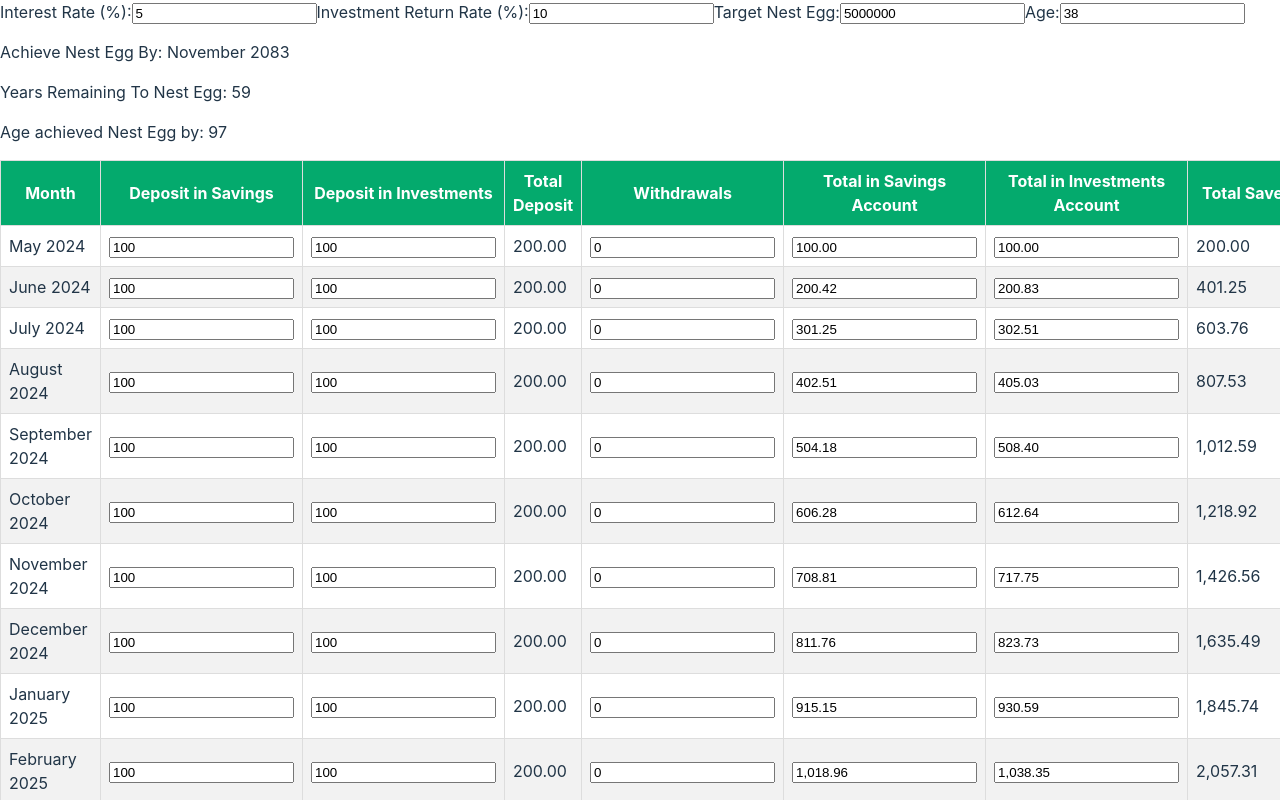
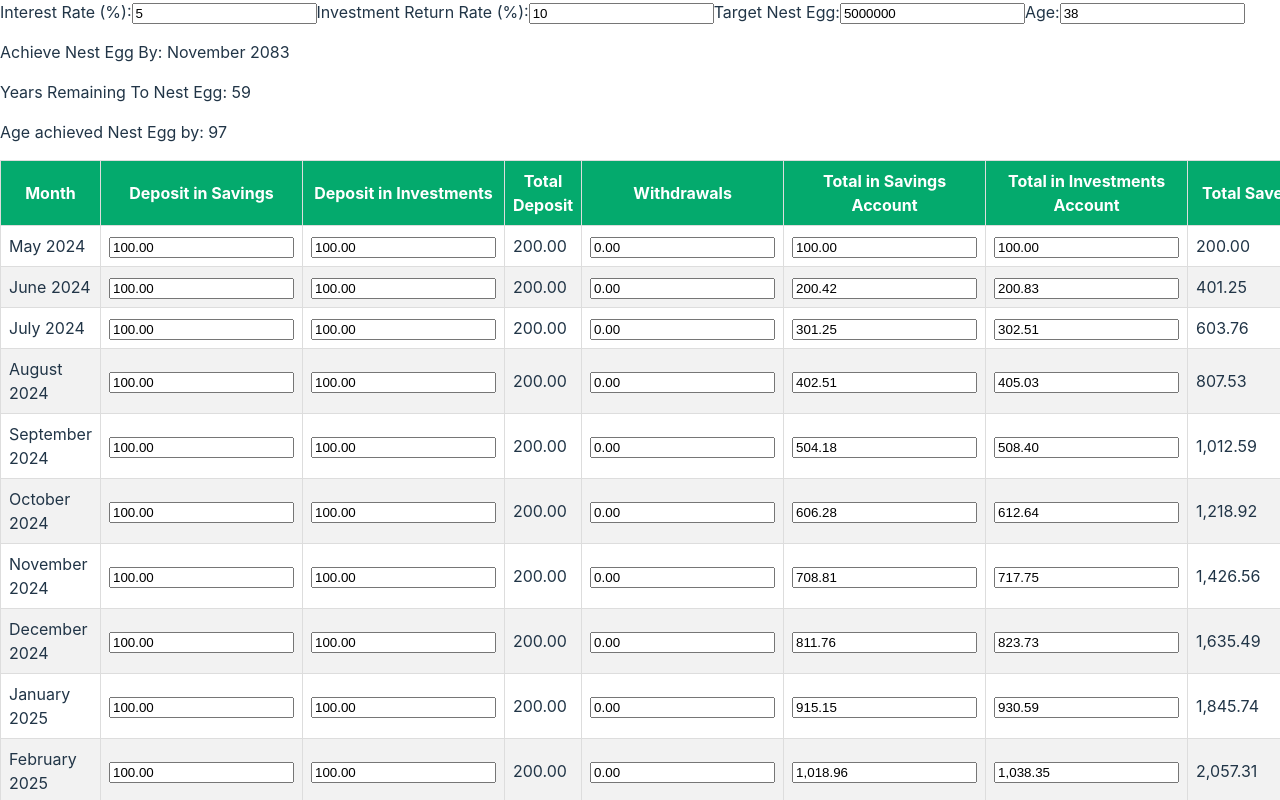
Before and after one commit to RathBala/sloth-map, a React (Vite) app: page / in a window 1280 px wide. Shown: the top 800 px of the page. Built offline with nearby package versions, Linux system fonts and the light colour scheme.

Commit message:
DONE THE TABLE WORKSgit add .

```diff
--- a/src/components/TableComponent.jsx
+++ b/src/components/TableComponent.jsx
@@ -91,8 +91,16 @@
                         <td>{row.month}</td>
                         <td>
                             <input
-                                type="number"
-                                value={row.depositSavings}
+                                type="text"
+                                value={
+                                    focusedIndex === index &&
+                                    focusedField === 'depositSavings'
+                                        ? row.depositSavings
+                                        : formatNumber(row.depositSavings)
+                                }
+                                onFocus={() =>
+                                    handleFocus(index, 'depositSavings')
+                                }
                                 onChange={(e) =>
                                     handleChange(
                                         index,
@@ -111,8 +119,16 @@
                         </td>
                         <td>
                             <input
-                                type="number"
-                                value={row.depositInvestments}
+                                type="text"
+                                value={
+                                    focusedIndex === index &&
+                                    focusedField === 'depositInvestments'
+                                        ? row.depositInvestments
+                                        : formatNumber(row.depositInvestments)
+                                }
+                                onFocus={() =>
+                                    handleFocus(index, 'depositInvestments')
+                                }
                                 onChange={(e) =>
                                     handleChange(
                                         index,
@@ -132,8 +148,16 @@
                         <td>{row.totalDepositFormatted}</td>
                         <td>
                             <input
-                                type="number"
-                                value={row.withdrawals}
+                                type="text"
+                                value={
+                                    focusedIndex === index &&
+                                    focusedField === 'withdrawals'
+                                        ? row.withdrawals
+                                        : formatNumber(row.withdrawals)
+                                }
+                                onFocus={() =>
+                                    handleFocus(index, 'withdrawals')
+                                }
                                 onChange={(e) =>
                                     handleChange(
                                         index,
```
